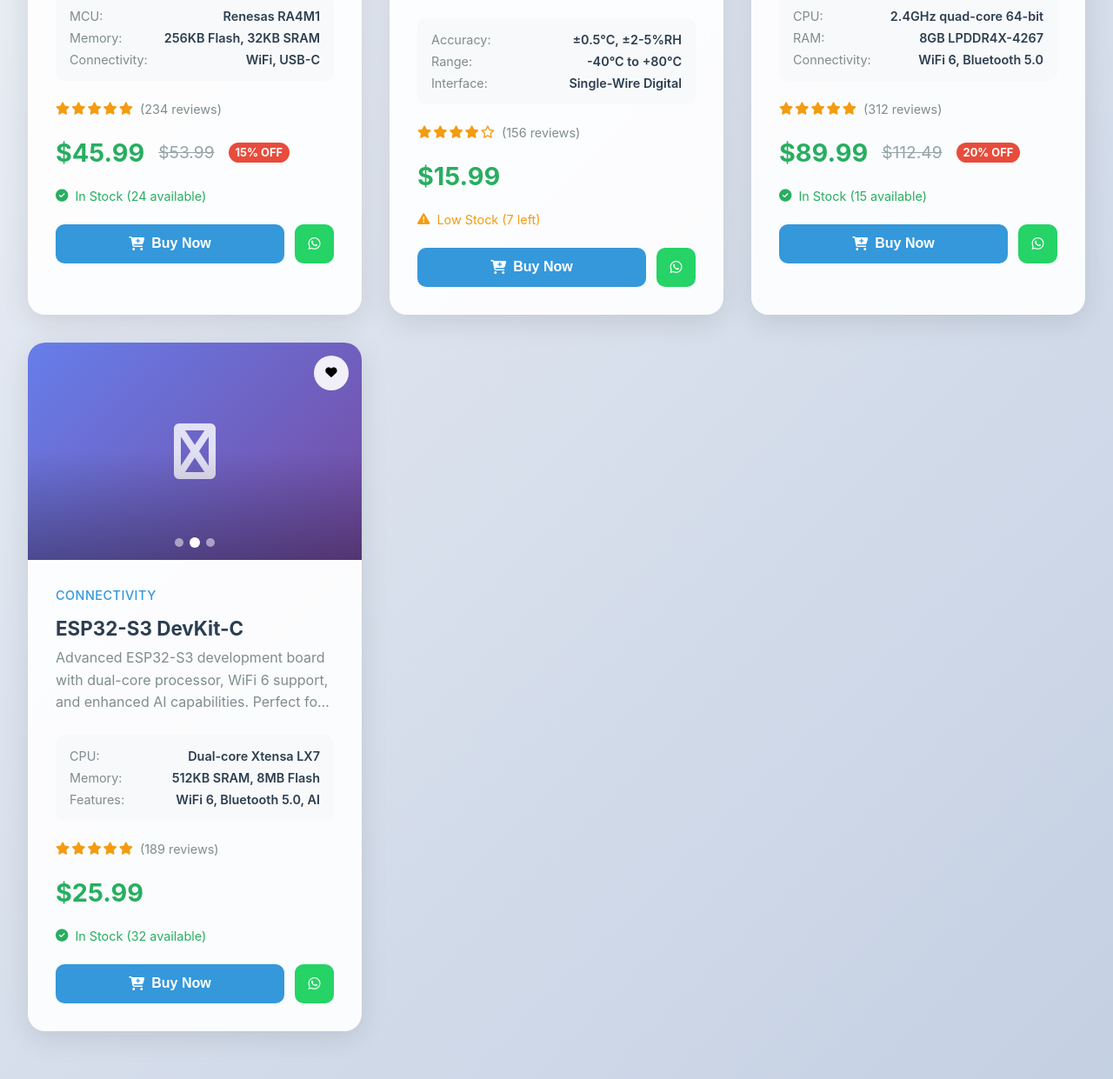
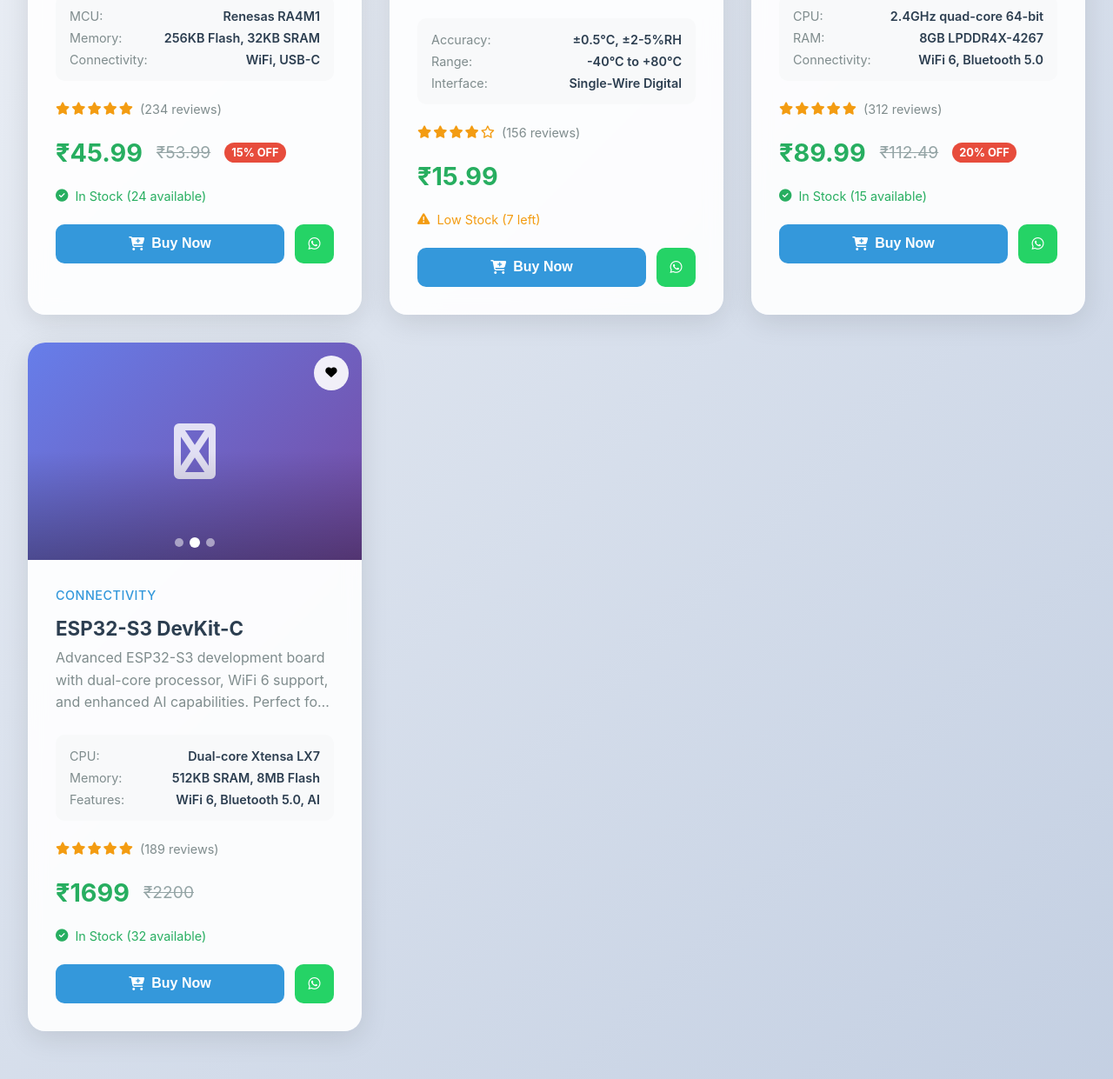
Before and after one commit to rohanhalaj18/expotech, a plain HTML site: page frontend/pages/product.html in a window 1280 px wide. Shown: the part 952-2193 px from the top of the page at 87% size. Drawn offline with Linux system fonts and the light colour scheme.

Commit message:
some small changes

```diff
--- a/frontend/pages/product.html
+++ b/frontend/pages/product.html
@@ -155,8 +155,8 @@
                     </div>
 
                     <div class="product-price">
-                        <span class="price-current">$45.99</span>
-                        <span class="price-original">$53.99</span>
+                        <span class="price-current">₹45.99</span>
+                        <span class="price-original">₹53.99</span>
                         <span class="discount-percent">15% OFF</span>
                     </div>
 
@@ -245,7 +245,7 @@
                     </div>
 
                     <div class="product-price">
-                        <span class="price-current">$15.99</span>
+                        <span class="price-current">₹15.99</span>
                     </div>
 
                     <div class="stock-status low-stock">
@@ -334,8 +334,8 @@
                     </div>
 
                     <div class="product-price">
-                        <span class="price-current">$89.99</span>
-                        <span class="price-original">$112.49</span>
+                        <span class="price-current">₹89.99</span>
+                        <span class="price-original">₹112.49</span>
                         <span class="discount-percent">20% OFF</span>
                     </div>
 
@@ -424,7 +424,8 @@
                     </div>
 
                     <div class="product-price">
-                        <span class="price-current">$25.99</span>
+                        <span class="price-current">₹1699</span>
+                        <span class="price-original">₹2200</span>
                     </div>
 
                     <div class="stock-status in-stock">
```
Also changed, not shown: frontend/pages/order.html (+1 -1 lines).
